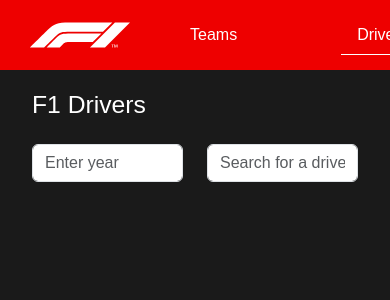
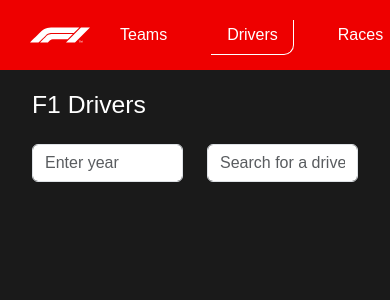
Before and after one commit to sarvesh2910/FE-project, a Next.js app in the folder f1-stats/: page /drivers in a window 390 px wide. Shown: the top 300 px of the page. Built offline with nearby package versions, Linux system fonts and the light colour scheme.

Commit message:
responsive styles

```diff
--- a/f1-stats/src/app/Navigation/nav.module.css
+++ b/f1-stats/src/app/Navigation/nav.module.css
@@ -43,7 +43,7 @@
     align-items: center;
     justify-content: center;
     position: relative;
-    margin: 0 30px;
+    margin: 0 10px;
 }
 
 .navButtons p{
@@ -82,3 +82,12 @@
     height: 50%;
     width: 75%;
 }
+
+@media only screen and (max-width: 500px) {
+    .navButtons {
+        margin: 0;
+    }
+    .logo img{
+        width: 60px;
+    }
+}
```
Also changed, not shown: f1-stats/src/app/components/home.module.css (+5 -9 lines).
